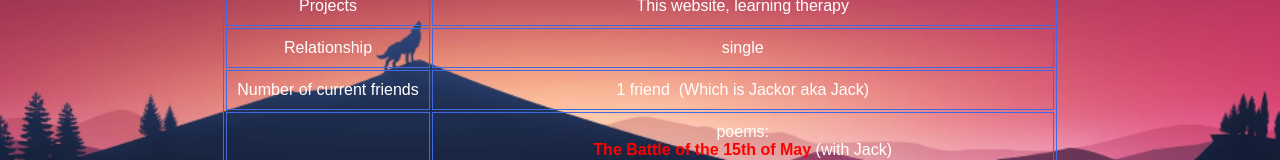
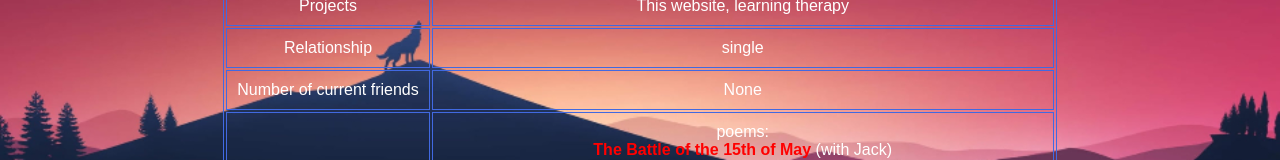
Before and after one commit to enderbrine13/SEM, a plain HTML site: page Bryan/Bryan.html in a window 1280 px wide. Shown: the part 738-898 px from the top of the page. Drawn offline with Linux system fonts and the light colour scheme.

Commit message:
Up-to-date details about Jack and Bryan

```diff
--- a/Bryan/Bryan.html
+++ b/Bryan/Bryan.html
@@ -96,7 +96,7 @@
                 </tr>
                 <tr>
                     <td>Number of current friends</td>
-                    <td>1 friend &nbsp;(Which is Jackor aka Jack) </td>
+                    <td>None</td>
                 </tr>
                 <tr>
                     <td rowspan="3">Works</td>
```
Also changed, not shown: Jack/Jack.html (+1 -1 lines).
